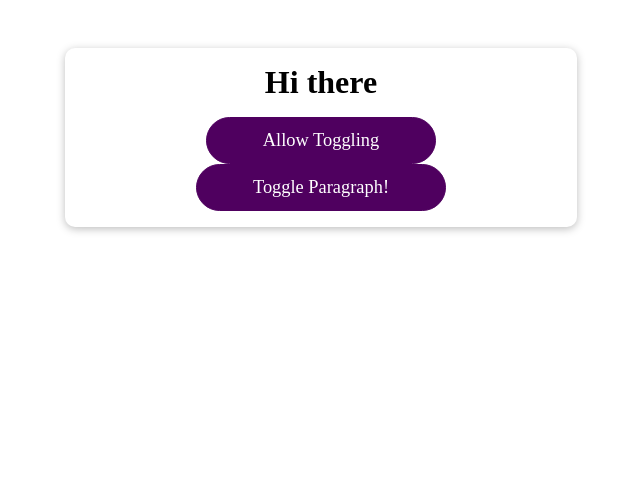
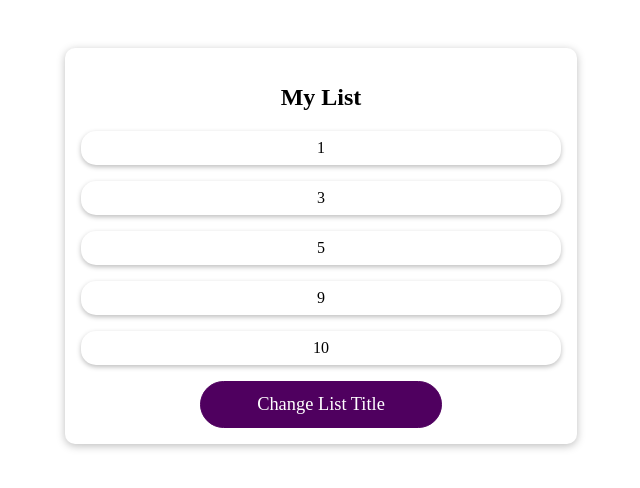
Before and after one commit to martinsgabriel1956/react_toggle_paragraph, a React (Create React App) app: page / in a window 1280 px wide. Shown: the top 488 px of the page, without its empty margins (319-959 px from the left). Built offline with nearby package versions, Linux system fonts and the light colour scheme.

Commit message:
feat: optimizing with useMemo()

```diff
--- /dev/null
+++ b/src/components/Demo/DemoList/index.js
@@ -0,0 +1,22 @@
+import { memo, useMemo } from 'react';
+
+import { Container } from './styles';
+
+function DemoList({ children, ...props }) {
+  const { items } = props;
+
+  const sortedList = useMemo(() => {
+    return items.sort((a,b) => a - b);
+  }, [items]);
+
+  return (
+    <Container>
+      <h2>{props.title}</h2>
+      <ul>{sortedList.map(item => (
+        <li key={item}>{item}</li>
+      ))}</ul>
+    </Container>
+  );
+};
+
+export default memo(DemoList);
--- /dev/null
+++ b/src/components/Demo/DemoList/styles.js
@@ -0,0 +1,16 @@
+import styled from 'styled-components';
+
+export const Container = styled.div`
+  ul {
+    list-style: none;
+    margin: 0;
+    padding: 0;
+  }
+
+  li {
+    margin: 1rem 0;
+    padding: 0.5rem;
+    box-shadow: 0 2px 5px rgba(0, 0, 0, 0.26);
+    border-radius: 15px;
+  }
+`;
--- a/src/components/Demo/DemoOutput/index.js
+++ /dev/null
@@ -1,14 +0,0 @@
-import { Container } from './styles';
-import { memo } from 'react';
-
-import { MyParagraph } from '../MyParagraph';
-
-function DemoOutput({ children, ...props }) {
-  return (
-    <Container>
-      <MyParagraph>{props.show ? 'This is new!' : ''}</MyParagraph>
-    </Container>
-  );
-};
-
-export default memo(DemoOutput);
--- a/src/components/Demo/DemoOutput/styles.js
+++ /dev/null
@@ -1,5 +0,0 @@
-import styled from 'styled-components';
-
-export const Container = styled.div`
-
-`;
--- a/src/pages/Home/index.js
+++ b/src/pages/Home/index.js
@@ -1,30 +1,20 @@
-import { useCallback, useState } from 'react';
+import { useMemo, useState } from 'react';
 import { Container } from './styles';
 
 import Button from '../../components/UI/Button';
-import DemoOutput from '../../components/Demo/DemoOutput';
+import DemoList from '../../components/Demo/DemoList';
 
 export function Home() {
-  const [showParagraph, setShowParagraph] = useState(false);
-  const [allowToggle, setAllowToggle] = useState(false);
+  const [listTitle, setListTitle] = useState('My List');
 
-
-  const handleToggleParagraph = useCallback(() => {
-    if(allowToggle) {
-      setShowParagraph(prevShowParagraph => !prevShowParagraph);
-    }
-  }, [allowToggle]);
-
-  function handleAllowToggle() {
-    setAllowToggle(true);
+  function handleChangeTitle() {
+    setListTitle('New Title');
   };
 
   return (
     <Container>
-      <h1>Hi there</h1>
-      <DemoOutput show={showParagraph} />
-      <Button onClick={handleAllowToggle}>Allow Toggling </Button>
-      <Button onClick={handleToggleParagraph}>Toggle Paragraph!</Button>
+      <DemoList title={listTitle} items={useMemo(() => [5, 3, 1, 10, 9], [])} />
+      <Button onClick={handleChangeTitle}>Change List Title</Button>
     </Container>
   );
 }
```
